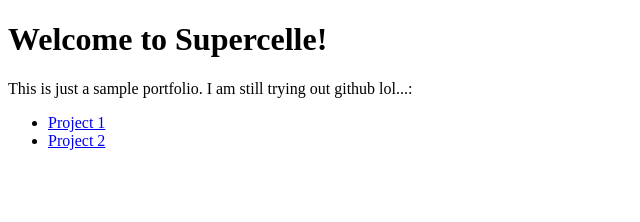
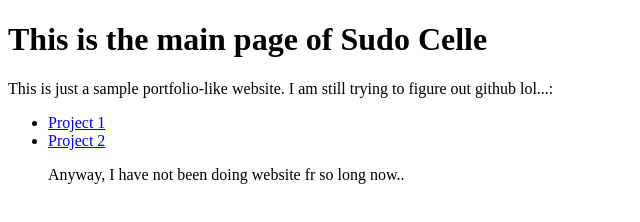
Before and after one commit to sudocelle/sudocelle.github.io, a plain HTML site: page index.html in a window 1280 px wide. Shown: the whole page, without its empty margins (0-640 px from the left). Drawn offline with Linux system fonts and the light colour scheme.

Commit message:
Update index.html

```diff
--- a/index.html
+++ b/index.html
@@ -2,15 +2,17 @@
 <html>
 <head>
   <link rel="icon" href="img/web.ico" type="image/x-icon">
-  <title>Supercelle Portfolio</title>
+  <title>SudoCelle</title>
 </head>
 <body>
-  <h1>Welcome to Supercelle!</h1>
-  <p>This is just a sample portfolio. I am still trying out github lol...:</p>
+  <h1>This is the main page of Sudo Celle</h1>
+  <p>This is just a sample portfolio-like website. I am still trying to figure out github lol...:</p>
   <ul>
     <li><a href="https://github.com/sudocelle/project1">Project 1</a></li>
     <li><a href="https://github.com/sudocelle/project2">Project 2</a></li>
 
+  <p>Anyway, I have not been doing website fr so long now.. </p>
+
   </ul>
 </body>
 </html>
```
